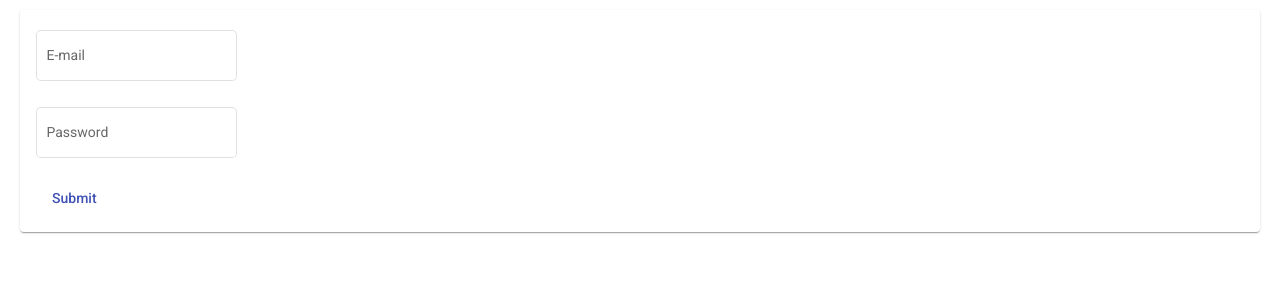
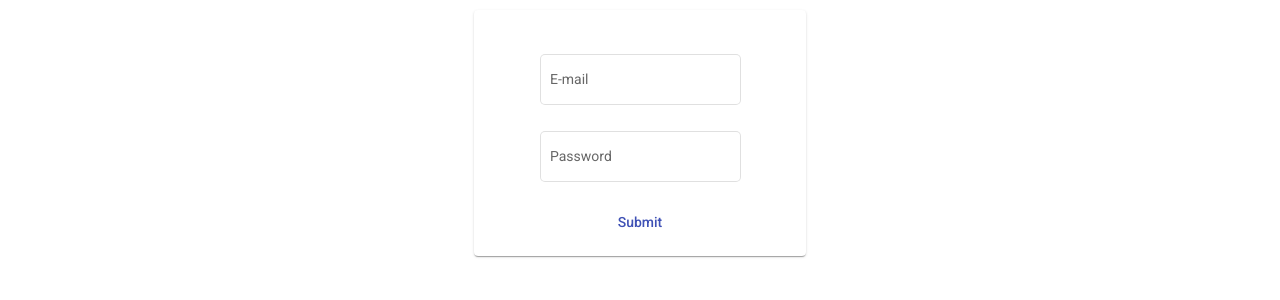
Before and after one commit to TulioColmanetti/angular-todo-list-app, an Angular app: page /login in a window 1280 px wide. Shown: the top 300 px of the page. Built offline with nearby package versions, Linux system fonts and the light colour scheme.

Commit message:
Minor login page styling

```diff
--- a/src/app/pages/login/login.component.css
+++ b/src/app/pages/login/login.component.css
@@ -1,5 +1,15 @@
+.container {
+  display: flex;
+  justify-content: center;
+}
+
+.custom-card {
+  min-width: 300px;
+  padding-top: 40px;
+}
+
 .form-content {
   display: flex;
   flex-direction: column;
-  align-items: flex-start;
+  align-items: center;
 }
--- a/src/app/pages/login/login.component.html
+++ b/src/app/pages/login/login.component.html
@@ -1,4 +1,5 @@
-<mat-card>
+<div class="container">
+  <mat-card class="custom-card">
     <form
       class="form-content"
       *ngIf="loginForm"
@@ -7,7 +8,11 @@
     >
       <mat-form-field appearance="outline">
         <mat-label>E-mail</mat-label>
-      <input matInput formControlName="email" placeholder="Insira seu e-mail" />
+        <input
+          matInput
+          formControlName="email"
+          placeholder="Insira seu e-mail"
+        />
       </mat-form-field>
 
       <mat-form-field appearance="outline">
@@ -22,3 +27,4 @@
       <button type="submit" mat-button color="primary">Submit</button>
     </form>
   </mat-card>
+</div>
```
Lines whose indentation alone changed are shown as unchanged.
